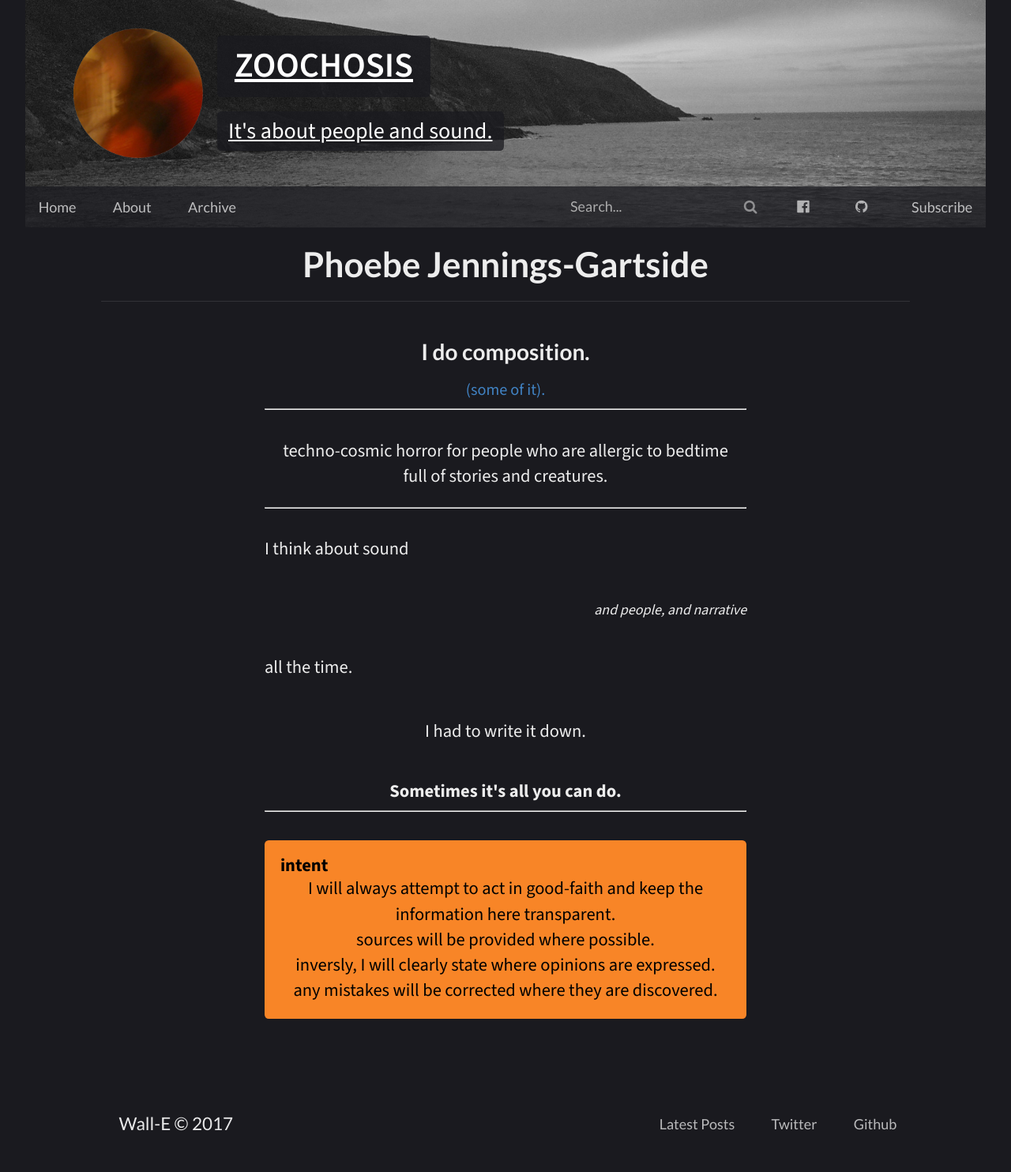
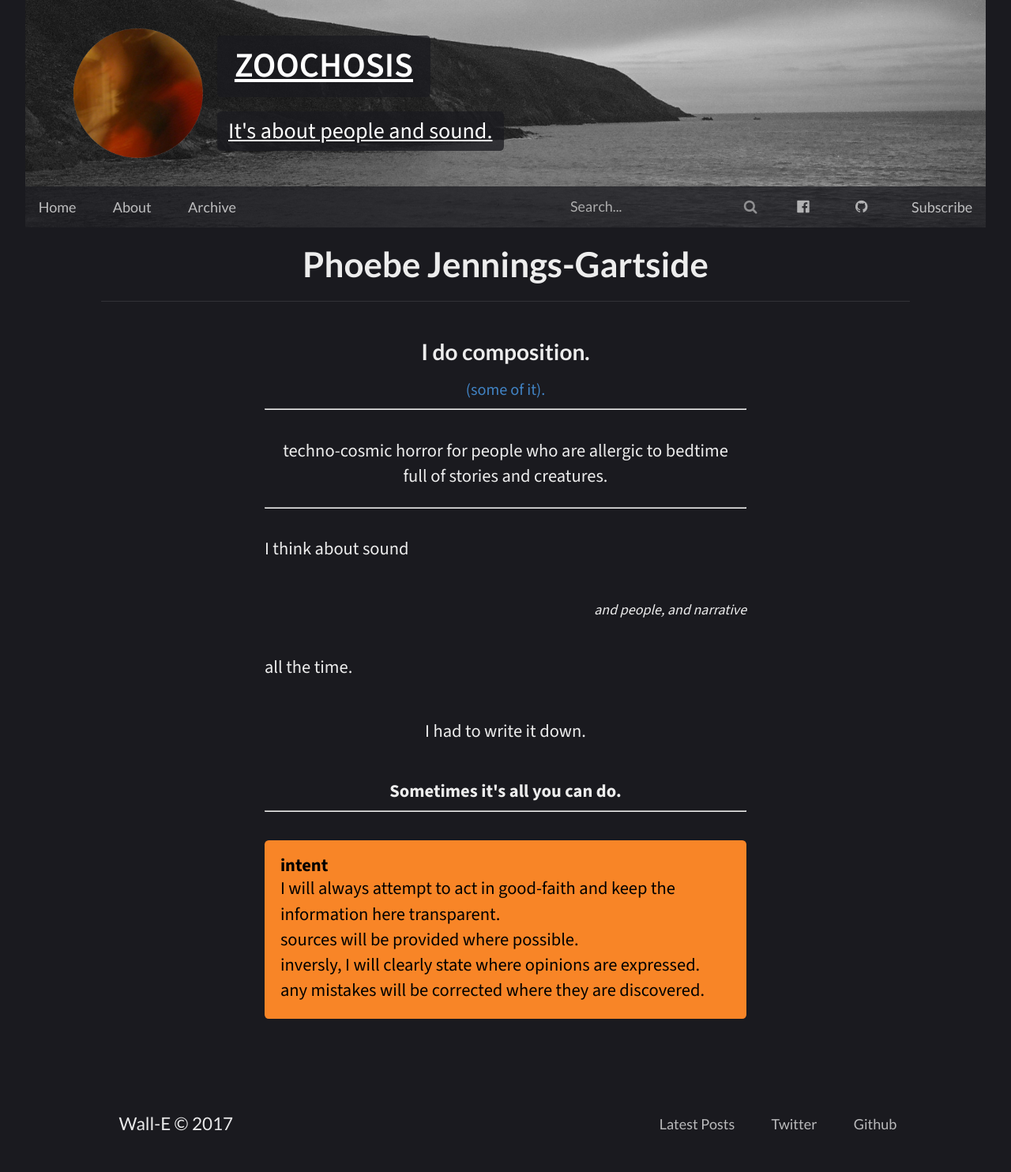
Before and after one commit to ZOOCHOSIS-BLOG/ZOOCHOSIS-BLOG.github.io, a Jekyll site: the page built from about.html, in a window 1280 px wide. Shown: the whole page at 79% size. Built offline with Jekyll 4.4.1, drawn with Linux system fonts in a browser that asks for light colours.

Commit message:
post-content text align left and editting about

```diff
--- a/about.html
+++ b/about.html
@@ -56,12 +56,14 @@ title: Phoebe Jennings-Gartside
     <p>I had to write it down.</p>
     <br>
     <b>Sometimes it's all you can do.</b>
+
     <br>
     <hr>
     <br>
+
     <div class="alert">
     <b>intent</b>
-    <p>I will always attempt to act in good-faith and keep the information here transparent. <br>
+    <p class="left-aligned">I will always attempt to act in good-faith and keep the information here transparent. <br>
     sources will be provided where possible. <br>
     inversly, I will clearly state where opinions are expressed. <br>
     any mistakes will be corrected where they are discovered.
--- a/assets/css/main.css
+++ b/assets/css/main.css
@@ -168,6 +168,7 @@ main {
 .front-page-grid .ui.card .description {
     display: -webkit-box;
     -webkit-box-orient: vertical;
+    line-clamp: 6;
     -webkit-line-clamp: 6;
     overflow: hidden;
 }
@@ -200,6 +201,7 @@ main {
 }
 
 .post-content {
+    text-align: left;
     color: rgba(237, 237, 237, 1);
     background-color: rgba(26, 26, 31, 1);
     padding: 1.5rem;
```
